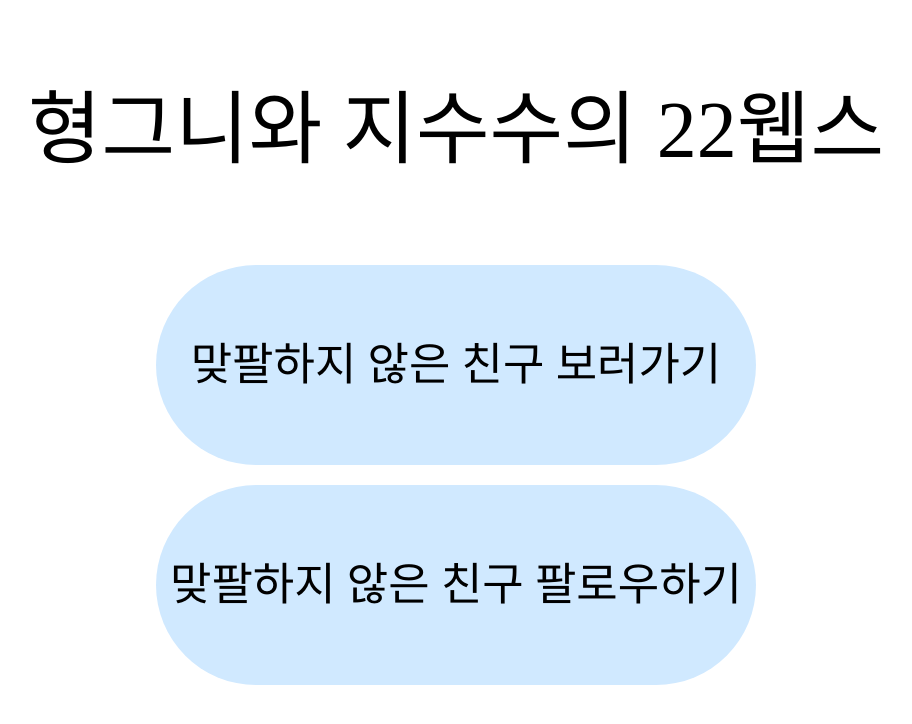
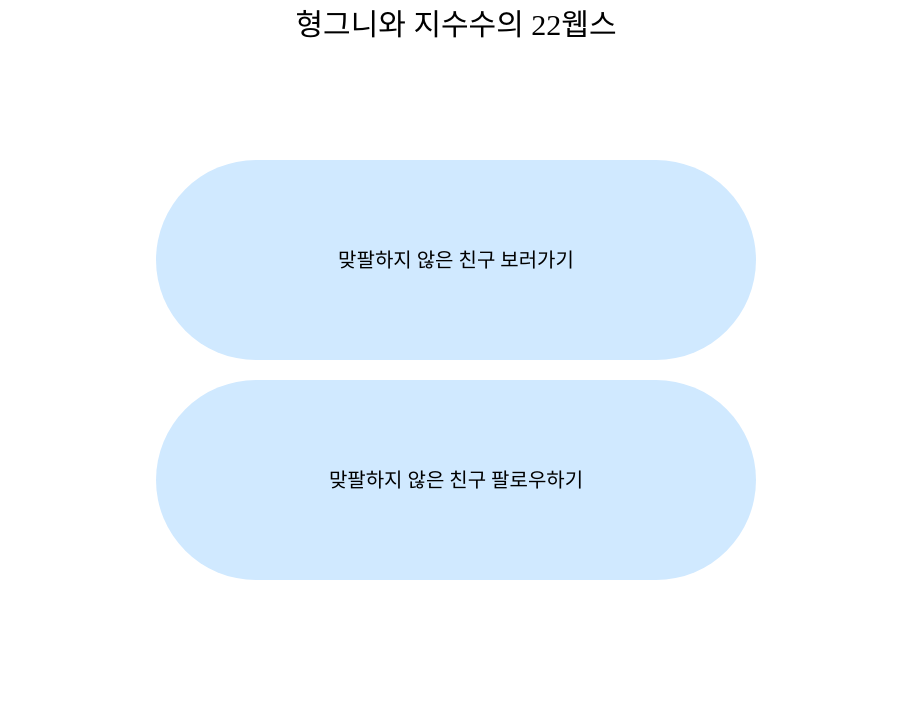
Before and after one commit to 22webs/handsome-n-pretty-kimseohyun, a React (Vite) app: page / in a window 1280 px wide. Shown: the top 724 px of the page, without its empty margins (184-1096 px from the left). Built offline with nearby package versions, Linux system fonts and the light colour scheme; a web font is replaced by a local one.

Commit message:
design : get 컴포넌트 스타일링

```diff
--- a/src/@components/get/GetAPI.tsx
+++ b/src/@components/get/GetAPI.tsx
@@ -1,5 +1,6 @@
 import { Octokit } from '@octokit/core';
 import { useEffect, useState } from 'react';
+import * as St from './style';
 
 function GetAPI() {
   const [followers, setFollowers] = useState<string[]>([]);
@@ -43,34 +44,34 @@ function GetAPI() {
   }, []);
 
   return (
-    <div style={{ display: 'flex' }}>
-      <div>
+    <St.GetWrapper>
+      <St.FollowerWrapper>
         나를 팔로우하는 사람
         {followers.map((x) => (
           <p key={x}>{x}</p>
         ))}
-      </div>
-      <div>
+      </St.FollowerWrapper>
+      <St.FollowerWrapper>
         내가 팔로잉하는 사람
         {followings.map((x) => (
           <h2 key={x}>{x}</h2>
         ))}
-      </div>
-      <div>
+      </St.FollowerWrapper>
+      <St.FollowerWrapper>
         내가 팔로우하지만 나를 팔로잉하지 않는 사람
         {followings.length > 1 &&
           followings.map((x) => {
             if (!followers.includes(x)) return <h2 key={x}>{x}</h2>;
           })}
-      </div>
-      <div>
+      </St.FollowerWrapper>
+      <St.FollowerWrapper>
         나를 팔로잉하지만 내가 팔로우하지 않는 사람
         {followers.length > 1 &&
           followers.map((x) => {
             if (!followings.includes(x)) return <h2 key={x}>{x}</h2>;
           })}
-      </div>
-    </div>
+      </St.FollowerWrapper>
+    </St.GetWrapper>
   );
 }
 
--- /dev/null
+++ b/src/@components/get/style.tsx
@@ -0,0 +1,15 @@
+import styled from 'styled-components';
+
+export const GetWrapper = styled.section`
+  display: flex;
+`;
+
+export const FollowerWrapper = styled.article`
+  display: flex;
+  flex-wrap: wrap;
+
+  width: 50rem;
+  margin: 0 2rem;
+
+  ${({ theme }) => theme.fonts.title}
+`;
--- a/src/@pages/get.tsx
+++ b/src/@pages/get.tsx
@@ -1,4 +1,4 @@
-import GetAPI from '../@components/GetAPI';
+import GetAPI from '../@components/get/GetAPI';
 
 export default function Get() {
   return <GetAPI />;
--- a/src/style/globalStyle.ts
+++ b/src/style/globalStyle.ts
@@ -35,13 +35,6 @@ export const GlobalStyle = createGlobalStyle`
   body {
     touch-action: manipulation;
     line-height: 1;
-
-    display: flex;
-    justify-content: center;
-    align-items: center;
-
-    width: 100%;
-    height: 100vh;
   }
   menu, ol, ul {
     list-style: none;
--- a/src/style/theme.ts
+++ b/src/style/theme.ts
@@ -1,6 +1,10 @@
 import { DefaultTheme } from 'styled-components';
 
 const colors = {
+  skyblue: '#E9F3FF',
+  blue: '#A6C7EF',
+  grey: '#B4B4B4',
+  black: '#000000',
   MAIN: '#FCAF16',
   WHITEYELLOW: '#FCF9EB',
   GREEM: '#BAEAAE',
@@ -29,9 +33,9 @@ function FONT({ weight, size, lineHeight }: Font): string {
 }
 
 const fonts = {
-  title: FONT({ weight: 400, size: 8, lineHeight: 5 }),
-  text: FONT({ weight: 400, size: 5, lineHeight: 5 }),
-  button: FONT({ weight: 400, size: 4.5, lineHeight: 5 }),
+  title: FONT({ weight: 400, size: 3, lineHeight: 5 }),
+  text: FONT({ weight: 400, size: 1, lineHeight: 5 }),
+  button: FONT({ weight: 400, size: 2, lineHeight: 5 }),
 };
 
 export type FontsTypes = typeof fonts;
```
